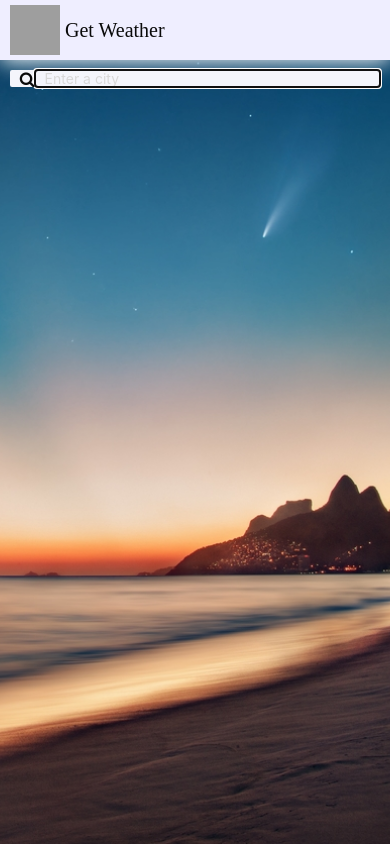
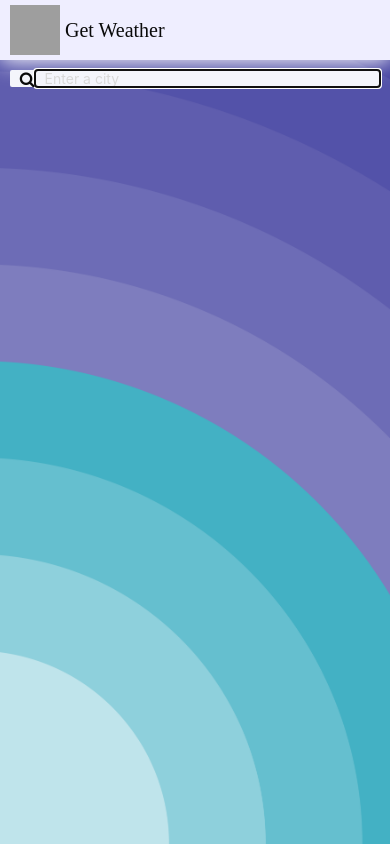
Before and after one commit to wowufoundme/getWeatherMobile, a React Native app: screen / in a window 390 px wide. Built offline with nearby package versions, Linux system fonts and the light colour scheme; grey boxes are pictures that could not be loaded.

Commit message:
manually change app icon in android/res folder

```diff
--- a/App.js
+++ b/App.js
@@ -40,7 +40,7 @@ const App = () => {
       <ScrollView contentContainerStyle={primaryContainer}>
         <Header title='Get Weather' />
         <Input city={city} setCity={setCity} getData={getData} />
-        <Image style={imageBackground} source={require('./assets/images/opti.png')} />
+        <Image style={imageBackground} source={require('./assets/images/wallpaper.png')} />
         <View style={{ width: '100%' }}>
           { displayData && <WeatherCard data={cityData} /> }
         </View>
```
Also changed, not shown: assets/images/wallpaper.png (added), 10 other files (tests, documents, lock files or other folders).
